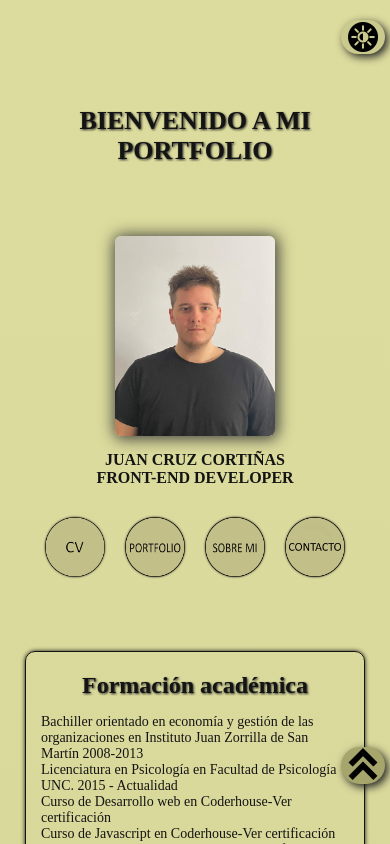
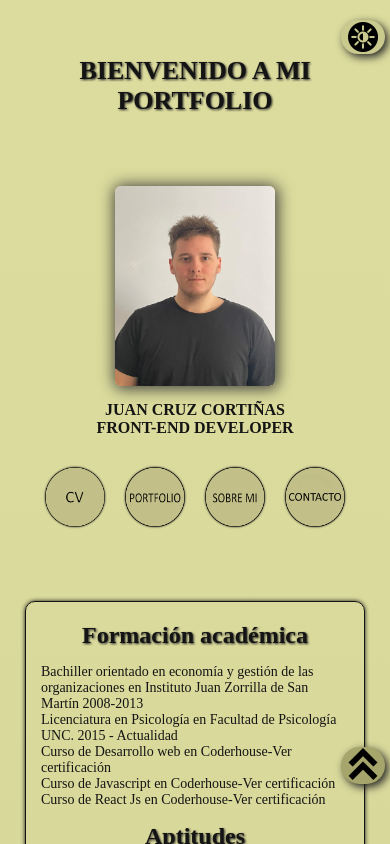
Before and after one commit to Jcruzcorti/portfolio, a Next.js app: page / in a window 390 px wide. Shown: the top 844 px of the page. Built offline with nearby package versions, Linux system fonts and the light colour scheme.

Commit message:
Modificamos margin-top a 0px de divH1

```diff
--- a/styles/Home.module.css
+++ b/styles/Home.module.css
@@ -653,7 +653,7 @@
         flex-direction: row;
         justify-content: center;
         align-items: center;
-        margin-top: 50px;
+        margin-top: 0px;
       }
 
       .h1{
```
